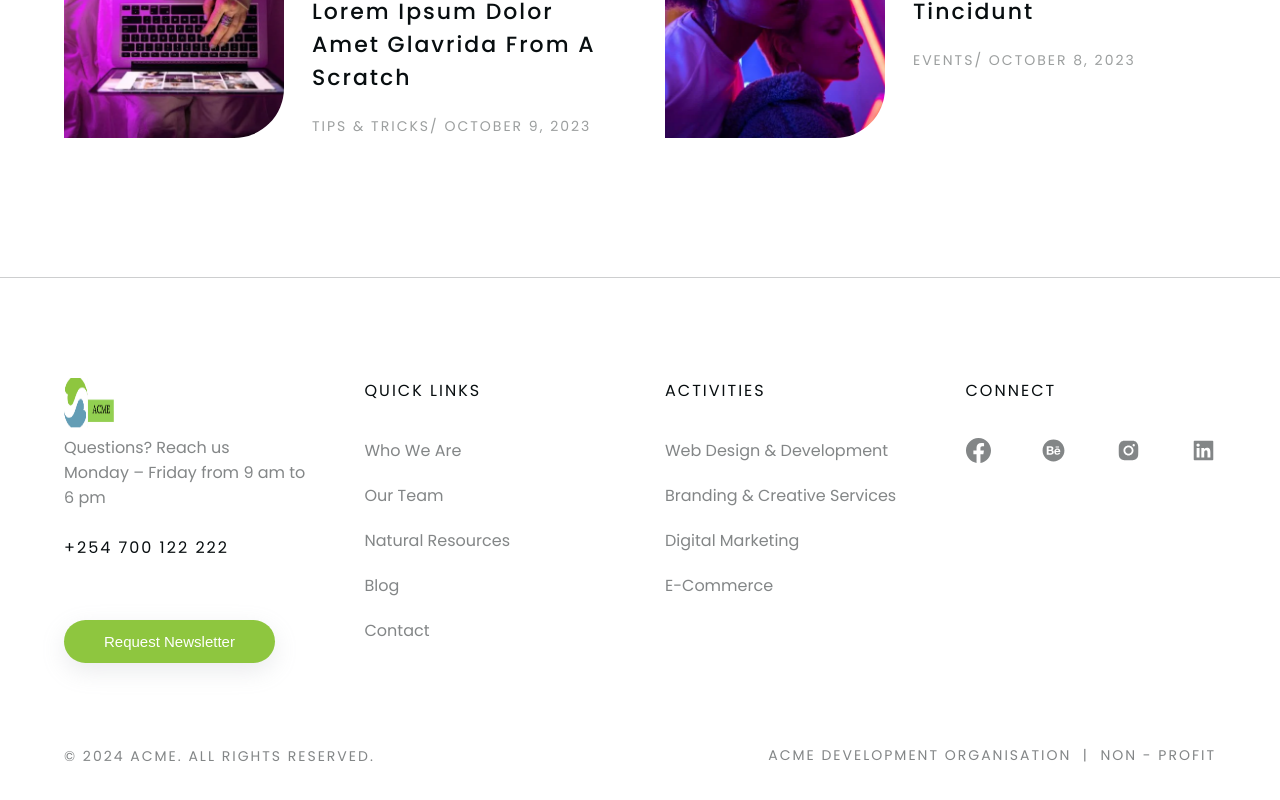
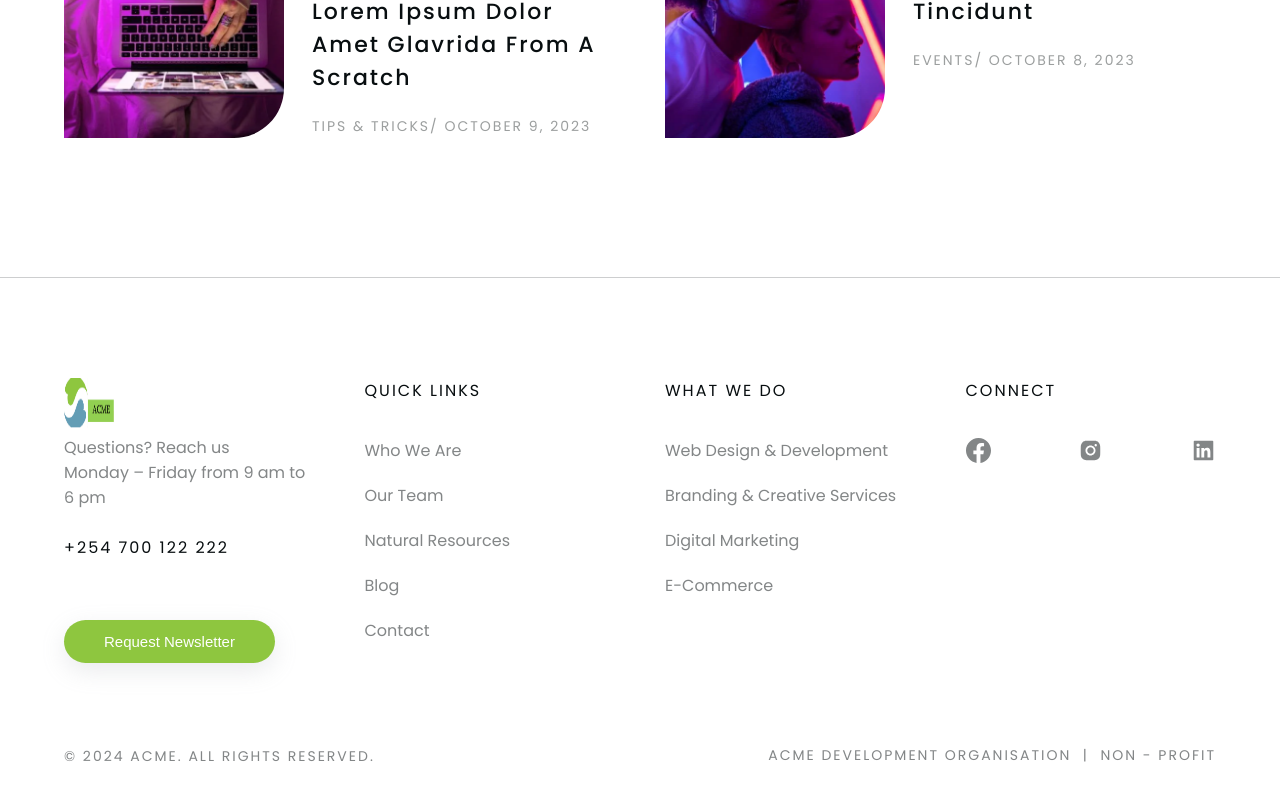
Before and after one commit to Imoite-zn/acme-org-site, a Next.js app: page / in a window 1280 px wide. Shown: the part 4941-5741 px from the top of the page. Built offline with nearby package versions, Linux system fonts and the light colour scheme.

Commit message:
Update Footer.js

```diff
--- a/components/common/Footer.js
+++ b/components/common/Footer.js
@@ -1,7 +1,7 @@
 import Link from "next/link"
 import { TitleLogo } from "./Title"
 import { BsFacebook } from "react-icons/bs"
-import { AiFillBehanceCircle, AiFillInstagram, AiFillLinkedin } from "react-icons/ai"
+import { AiFillInstagram, AiFillLinkedin } from "react-icons/ai"
 
 const Footer = () => {
   return (
@@ -40,7 +40,7 @@ const Footer = () => {
               </li>
             </ul>
             <ul>
-              <h3>ACTIVITIES</h3>
+              <h3>WHAT WE DO</h3>
               <li>
                 <Link href='/'>Web Design & Development</Link>
               </li>
@@ -60,11 +60,6 @@ const Footer = () => {
                 <li>
                   <Link href='/'>
                     <BsFacebook size={25} />
-                  </Link>
-                </li>
-                <li>
-                  <Link href='/'>
-                    <AiFillBehanceCircle size={25} />
                   </Link>
                 </li>
                 <li>
```
